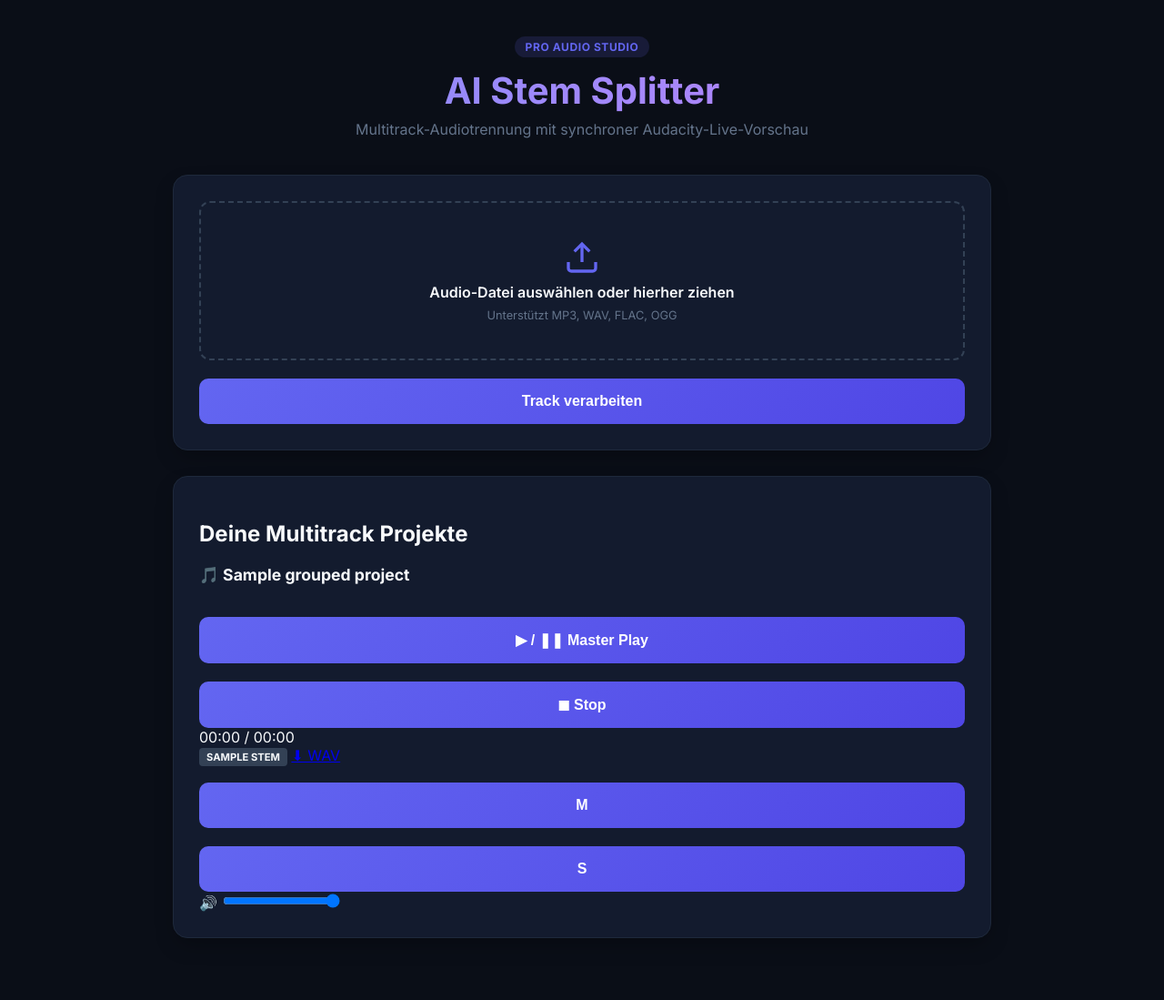
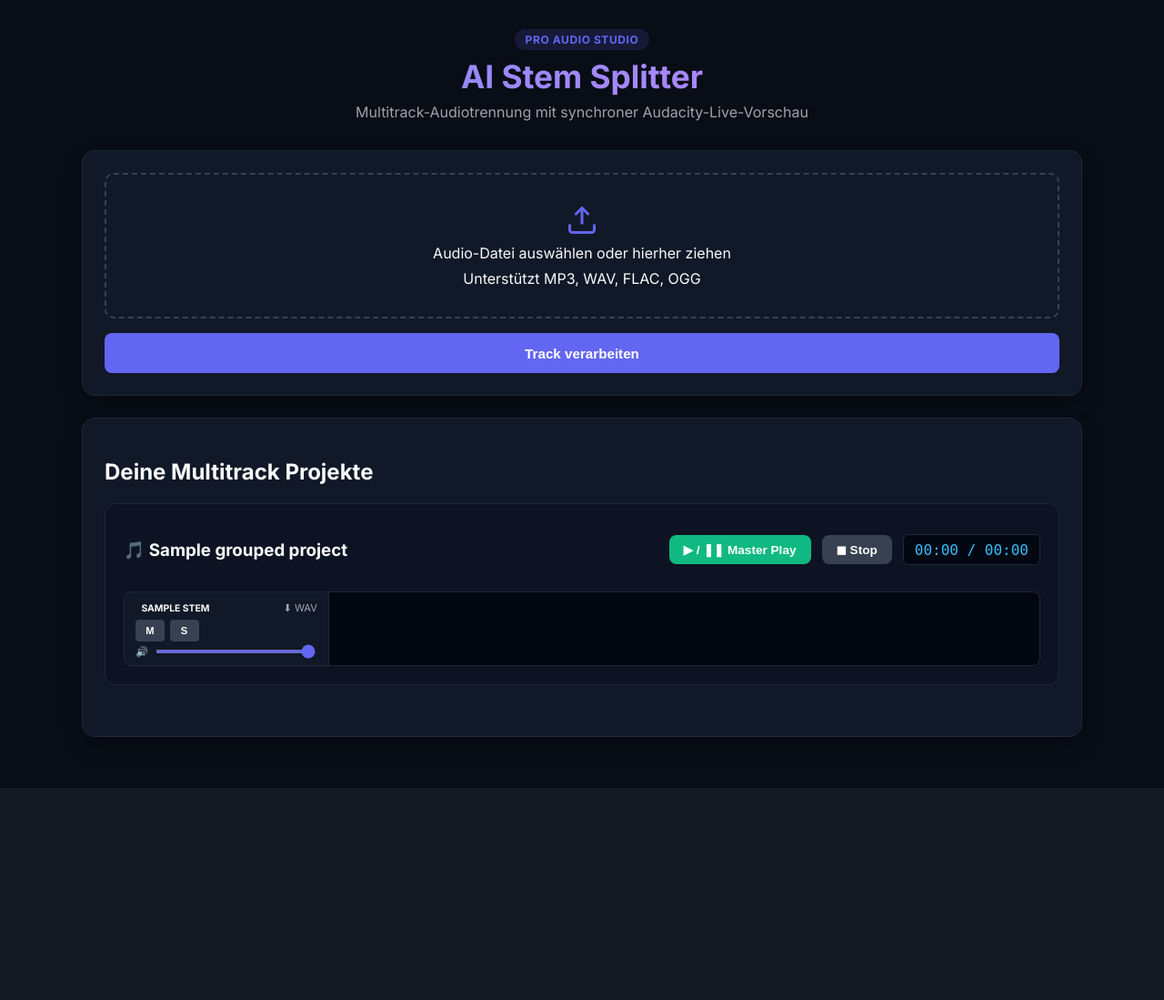
Before and after one commit to JFFLeon/AudioSplitter, a Flask app: template templates/index.html in a window 1280 px wide. Shown: the whole page at 91% size. After the commit the page ends 842 px from the top, so only its background shows below. Run offline with Flask 3, Linux system fonts and the light colour scheme; the template is opened without the code that fills it: most values are stand-ins (such as "Sample title", 1, 10 or a date in 2020).

Commit message:
Update style.css

```diff
--- a/static/style.css
+++ b/static/style.css
@@ -1,14 +1,15 @@
 :root {
-    --bg-dark: #0a0e17;
-    --card-bg: #131b2e;
-    --card-border: #1e293b;
+    --bg-dark: #090d16;
+    --card-bg: #111827;
+    --card-border: #1f2937;
     --primary: #6366f1;
     --primary-hover: #4f46e5;
-    --accent: #06b6d4;
-    --text-main: #f8fafc;
-    --text-muted: #64748b;
+    --accent: #38bdf8;
+    --text-main: #f9fafb;
+    --text-muted: #9ca3af;
     --success: #10b981;
     --error: #ef4444;
+    --track-bg: #1e293b;
 }
 
 body {
@@ -20,14 +21,14 @@ body {
 }
 
 .container {
-    max-width: 900px;
+    max-width: 1100px;
     margin: 0 auto;
-    padding: 2.5rem 1rem;
+    padding: 2rem 1rem;
 }
 
 header {
     text-align: center;
-    margin-bottom: 2.5rem;
+    margin-bottom: 2rem;
 }
 
 .logo-badge {
@@ -39,192 +40,155 @@ header {
     font-size: 0.75rem;
     font-weight: 700;
     letter-spacing: 0.05em;
-    margin-bottom: 0.75rem;
+    margin-bottom: 0.5rem;
 }
 
 header h1 {
-    font-size: 2.5rem;
+    font-size: 2.2rem;
     margin: 0 0 0.5rem 0;
     background: linear-gradient(to right, #818cf8, #c084fc);
     -webkit-background-clip: text;
     -webkit-text-fill-color: transparent;
 }
 
-header p {
-    color: var(--text-muted);
-    margin: 0;
-}
+header p { color: var(--text-muted); margin: 0; }
 
 .card {
     background: var(--card-bg);
     border: 1px solid var(--card-border);
-    border-radius: 16px;
-    padding: 1.75rem;
-    margin-bottom: 1.75rem;
-    box-shadow: 0 10px 25px -5px rgba(0, 0, 0, 0.3);
+    border-radius: 14px;
+    padding: 1.5rem;
+    margin-bottom: 1.5rem;
+    box-shadow: 0 10px 25px -5px rgba(0, 0, 0, 0.4);
 }
 
 .file-dropzone {
     position: relative;
-    border: 2px dashed #334155;
-    border-radius: 12px;
-    padding: 2.5rem 1.5rem;
+    border: 2px dashed #374151;
+    border-radius: 10px;
+    padding: 2rem 1rem;
     text-align: center;
     display: flex;
     flex-direction: column;
     align-items: center;
     gap: 0.5rem;
-    transition: all 0.2s ease;
     cursor: pointer;
+    transition: border-color 0.2s;
 }
 
-.file-dropzone:hover {
-    border-color: var(--primary);
-    background: rgba(99, 102, 241, 0.03);
-}
-
-.upload-icon {
-    width: 40px;
-    height: 40px;
-    color: var(--primary);
-}
+.file-dropzone:hover { border-color: var(--primary); }
+.upload-icon { width: 36px; height: 36px; color: var(--primary); }
 
 input[type="file"] {
     position: absolute;
     width: 100%;
     height: 100%;
-    top: 0;
-    left: 0;
+    top: 0; left: 0;
     opacity: 0;
     cursor: pointer;
 }
 
-.drop-text {
+button {
+    width: 100%;
+    margin-top: 1rem;
+    padding: 0.85rem;
+    background: var(--primary);
+    color: white;
+    border: none;
+    border-radius: 8px;
+    font-size: 0.95rem;
     font-weight: 600;
-    color: var(--text-main);
+    cursor: pointer;
 }
 
-.file-hint {
-    font-size: 0.8rem;
-    color: var(--text-muted);
-}
-
-button {
-    width: 100%;
-    margin-top: 1.25rem;
-    padding: 1rem;
-    background: linear-gradient(135deg, var(--primary), var(--primary-hover));
-    color: white;
-    border: none;
-    border-radius: 10px;
-    font-size: 1rem;
-    font-weight: 600;
-    cursor: pointer;
-    transition: opacity 0.2s;
-}
-
-button:hover {
-    opacity: 0.9;
-}
+button:hover { background: var(--primary-hover); }
 
 .hidden { display: none; }
 
-.status-header {
+/* Audacity Multitrack UI */
+.audacity-studio {
+    background: #0d1322;
+    border: 1px solid var(--card-border);
+    border-radius: 12px;
+    padding: 1.25rem;
+    margin-bottom: 2rem;
+}
+
+.studio-header {
     display: flex;
     justify-content: space-between;
     align-items: center;
     margin-bottom: 1rem;
-}
-
-.timer {
-    font-family: monospace;
-    font-size: 1.25rem;
-    background: #0f172a;
-    padding: 0.4rem 0.8rem;
-    border-radius: 8px;
-    border: 1px solid var(--card-border);
-    color: var(--accent);
-}
-
-.progress-bar-container {
-    width: 100%;
-    background: #0f172a;
-    border-radius: 6px;
-    height: 8px;
-    overflow: hidden;
-    margin-bottom: 1.25rem;
-}
-
-.progress-bar {
-    width: 10%;
-    height: 100%;
-    background: var(--primary);
-    transition: width 0.4s ease;
-}
-
-.terminal-box {
-    background: #070a12;
-    border: 1px solid #1e293b;
-    border-radius: 8px;
-    padding: 1rem;
-}
-
-.terminal-header {
-    font-size: 0.7rem;
-    font-weight: 700;
-    color: var(--text-muted);
-    letter-spacing: 0.1em;
-    margin-bottom: 0.5rem;
-}
-
-pre {
-    margin: 0;
-    font-family: 'Courier New', Courier, monospace;
-    font-size: 0.825rem;
-    color: #38bdf8;
-    white-space: pre-wrap;
-    max-height: 150px;
-    overflow-y: auto;
-}
-
-.song-group {
-    background: #0f172a;
-    border-radius: 12px;
-    padding: 1.25rem;
-    margin-top: 1rem;
-}
-
-.song-title {
-    margin: 0 0 1rem 0;
-    font-size: 1.1rem;
-}
-
-.stems-grid {
-    display: grid;
-    grid-template-columns: repeat(auto-fit, minmax(220px, 1fr));
+    flex-wrap: wrap;
     gap: 1rem;
 }
 
-.stem-card {
-    background: var(--card-bg);
+.master-controls {
+    display: flex;
+    align-items: center;
+    gap: 0.75rem;
+}
+
+.btn-master-play, .btn-master-stop {
+    width: auto;
+    margin: 0;
+    padding: 0.5rem 1rem;
+    font-size: 0.85rem;
+}
+
+.btn-master-play { background: var(--success); }
+.btn-master-play:hover { background: #059669; }
+
+.btn-master-stop { background: #374151; }
+.btn-master-stop:hover { background: #4b5563; }
+
+.master-time {
+    font-family: monospace;
+    font-size: 1rem;
+    background: #030712;
+    padding: 0.4rem 0.75rem;
+    border-radius: 6px;
+    color: var(--accent);
+    border: 1px solid var(--card-border);
+}
+
+.multitrack-container {
+    display: flex;
+    flex-direction: column;
+    gap: 0.75rem;
+}
+
+.track-row {
+    display: flex;
+    background: var(--track-bg);
     border: 1px solid var(--card-border);
     border-radius: 8px;
-    padding: 0.85rem;
+    overflow: hidden;
+    height: 80px;
 }
 
-.stem-header {
+.track-controls {
+    width: 200px;
+    min-width: 200px;
+    background: #111827;
+    border-right: 1px solid var(--card-border);
+    padding: 0.5rem 0.75rem;
+    display: flex;
+    flex-direction: column;
+    justify-content: space-between;
+}
+
+.track-meta {
     display: flex;
     justify-content: space-between;
     align-items: center;
-    margin-bottom: 0.5rem;
 }
 
 .stem-badge {
-    font-size: 0.7rem;
+    font-size: 0.65rem;
     font-weight: 700;
-    padding: 0.2rem 0.5rem;
+    padding: 0.15rem 0.4rem;
     border-radius: 4px;
-    background: #334155;
 }
 
 .stem-vocals { background: #ec4899; color: white; }
@@ -232,12 +196,63 @@ pre {
 .stem-bass { background: #3b82f6; color: white; }
 .stem-other { background: #8b5cf6; color: white; }
 
-.icon-download {
+.btn-download {
     color: var(--text-muted);
+    font-size: 0.7rem;
     text-decoration: none;
 }
 
-audio {
+.track-buttons {
+    display: flex;
+    gap: 0.35rem;
+}
+
+.btn-mute, .btn-solo {
+    width: 32px;
+    height: 24px;
+    margin: 0;
+    padding: 0;
+    font-size: 0.7rem;
+    font-weight: bold;
+    border-radius: 4px;
+    background: #374151;
+    color: white;
+}
+
+.btn-mute.active { background: var(--error); }
+.btn-solo.active { background: #eab308; color: black; }
+
+.volume-slider-wrapper {
+    display: flex;
+    align-items: center;
+    gap: 0.35rem;
+    font-size: 0.7rem;
+}
+
+.volume-slider {
     width: 100%;
-    height: 32px;
+    height: 4px;
+    accent-color: var(--primary);
+    cursor: pointer;
 }
+
+.waveform-container {
+    flex-grow: 1;
+    background: #030712;
+    position: relative;
+    cursor: pointer;
+}
+
+.waveform-element {
+    width: 100%;
+    height: 100%;
+}
+
+/* Status & Terminal */
+.status-header { display: flex; justify-content: space-between; align-items: center; }
+.timer { font-family: monospace; font-size: 1.1rem; color: var(--accent); }
+.progress-bar-container { background: #1f2937; border-radius: 4px; height: 6px; overflow: hidden; margin: 1rem 0; }
+.progress-bar { width: 10%; height: 100%; background: var(--primary); transition: width 0.3s; }
+.terminal-box { background: #030712; border: 1px solid var(--card-border); border-radius: 6px; padding: 0.75rem; }
+.terminal-header { font-size: 0.65rem; color: var(--text-muted); font-weight: bold; }
+pre { margin: 0; font-family: monospace; font-size: 0.8rem; color: #38bdf8; max-height: 120px; overflow-y: auto; }
```
